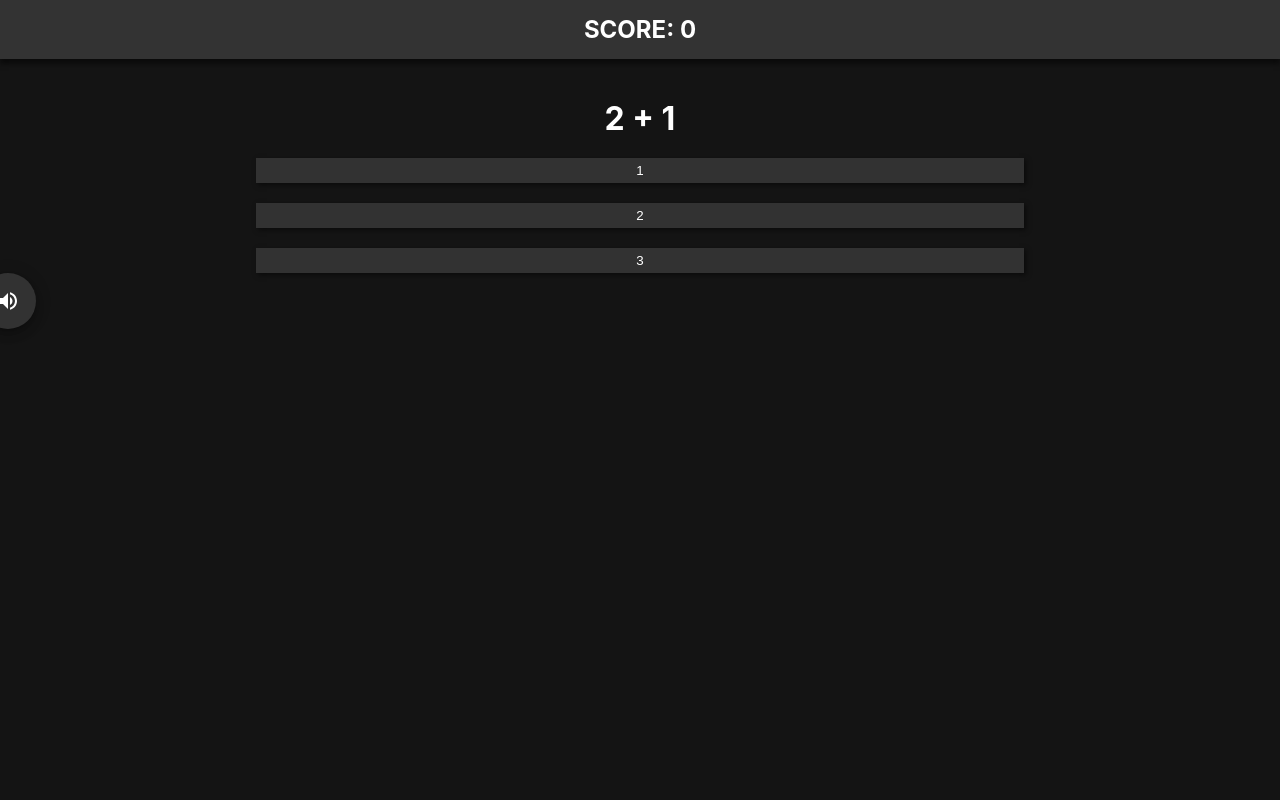
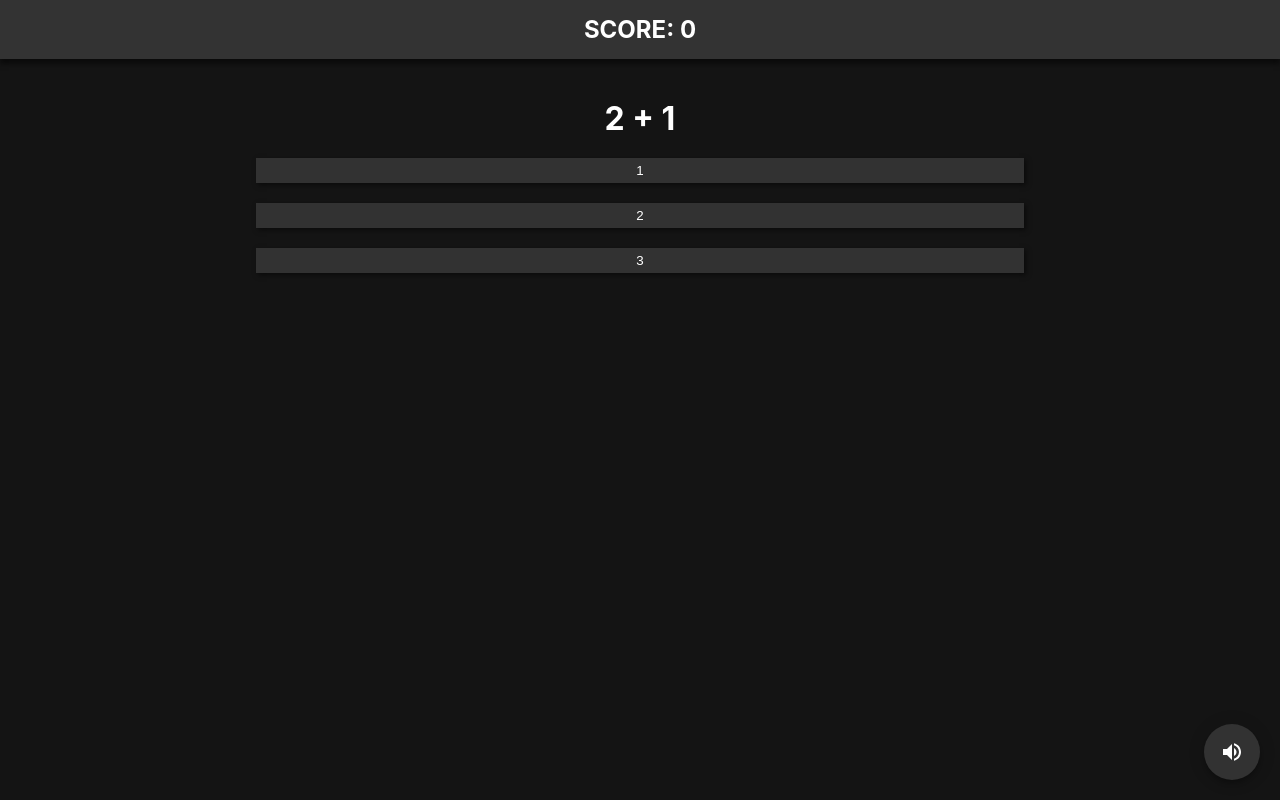
Before and after one commit to BenjaminIsMyName/math-game, a Next.js app: page / in a window 1280 px wide. Built offline with nearby package versions, Linux system fonts and the light colour scheme.

Commit message:
Fixing a bug - button not in the right position

```diff
--- a/styles/MuteButton.module.css
+++ b/styles/MuteButton.module.css
@@ -1,5 +1,5 @@
 .muteButton {
-  position: fixed;
+  position: fixed !important;
   bottom: 20px;
   right: 20px;
 }
```
